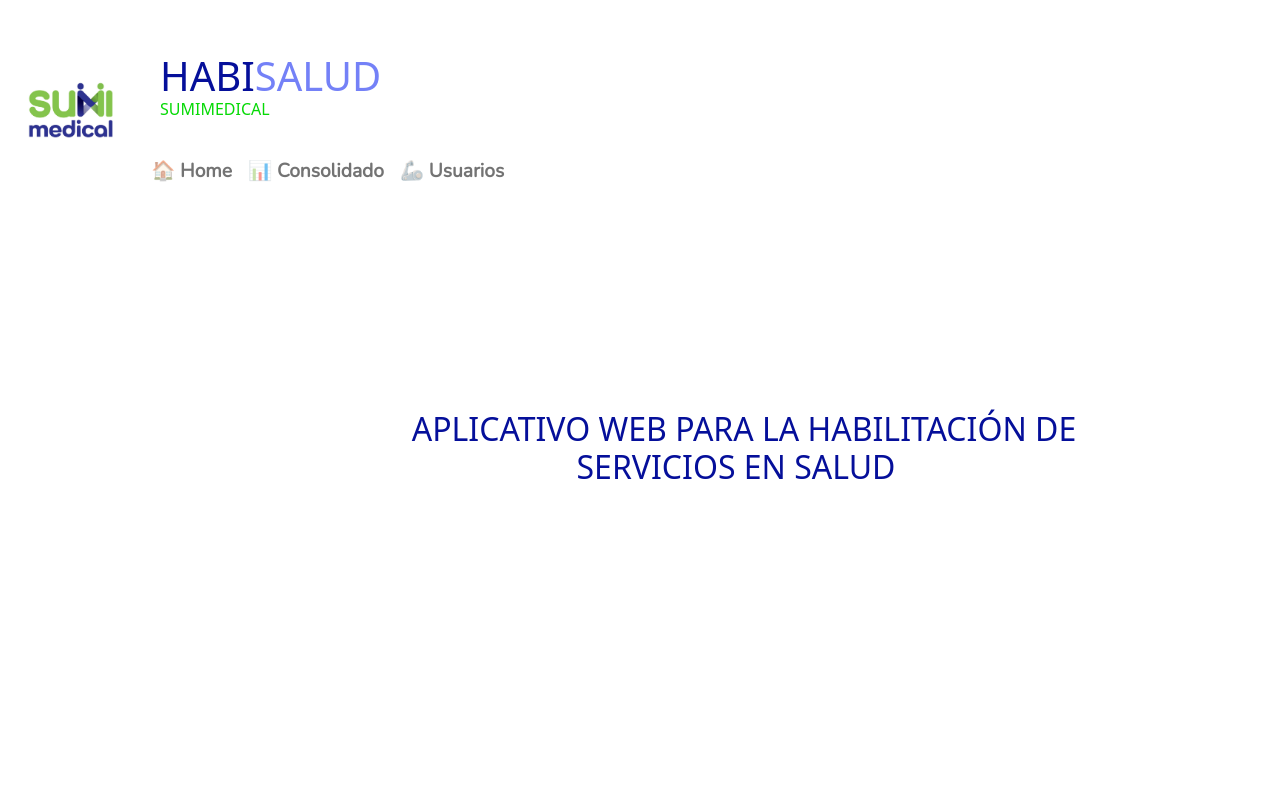
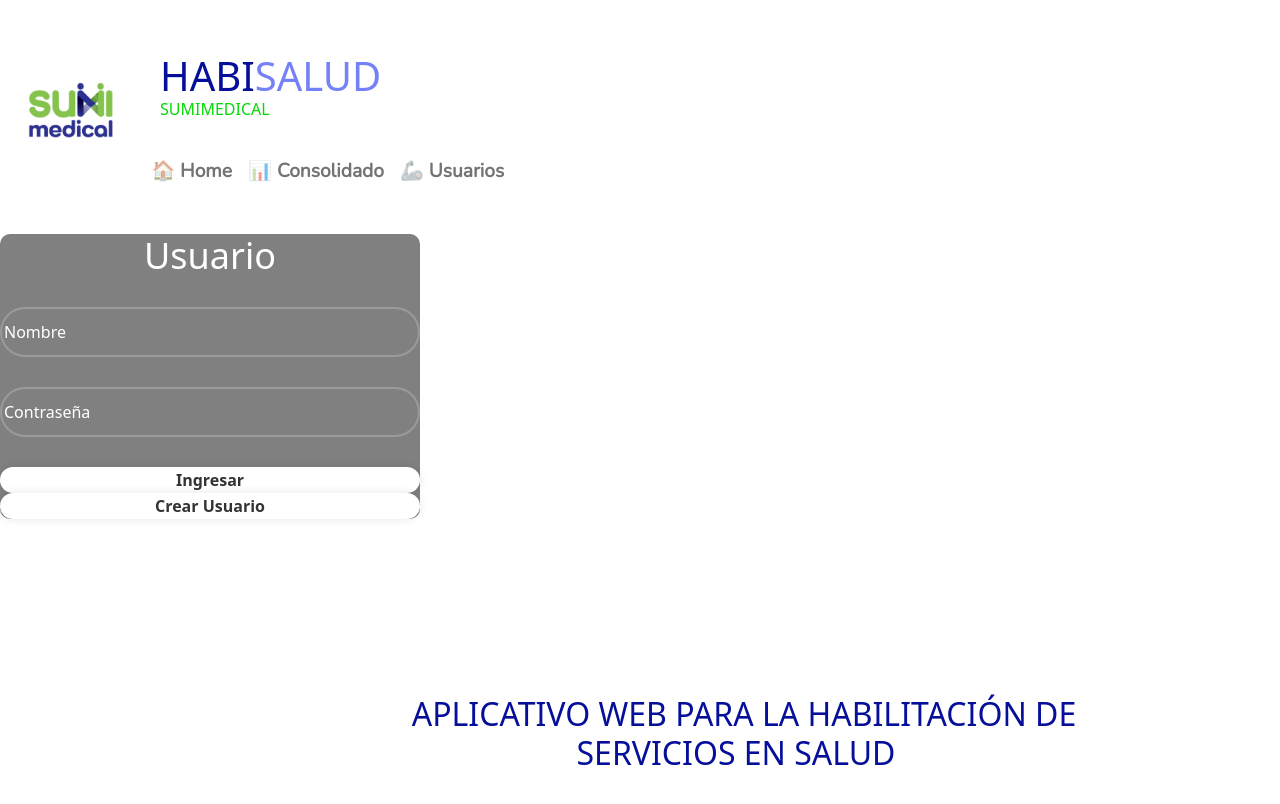
Before and after one commit to fredynofuya/MedicalDevices, a React (Create React App) app: page /Usuarios in a window 1280 px wide. Shown: the top 804 px of the page. Built offline with nearby package versions, Linux system fonts and the light colour scheme; a web font is replaced by a local one.

Commit message:
Segundo cambio

```diff
--- a/src/App.js
+++ b/src/App.js
@@ -4,7 +4,7 @@ import Navegador from "./components/Navegador/Navegador";
 import Dispositivos from "./components/Dispositivos/Dispositivos";
 import Footer from "./components/Footer/Footer";
 import MiInventario from "./components/inventario Dispositivos/Inventario";
-import Fabricantes from "./components/Fabricantes/Fabricantes";
+import Usuarios from "./components/Usuarios/Usuarios";
 
 const App = () => {
   return (
@@ -13,7 +13,7 @@ const App = () => {
       <Routes>
         <Route path="/" element={<Dispositivos/>} />
         <Route path="/Inventario" element={<MiInventario/>} />
-        <Route path="/Proveedores" element={<Fabricantes/>} />
+        <Route path="/Usuarios" element={<Usuarios/>} />
       </Routes>
       <Footer />
     </Router>
--- a/src/components/Menu/Menu.js
+++ b/src/components/Menu/Menu.js
@@ -56,7 +56,7 @@ function Menu() {
                   <Nav.Link href="/Inventario" crossOrigin="anonymous">
                     <b>📊 Consolidado</b>
                   </Nav.Link>
-                  <Nav.Link href="/Proveedores" crossOrigin="anonymous">
+                  <Nav.Link href="/Usuarios" crossOrigin="anonymous">
                     <b>🦾 Usuarios </b>
                   </Nav.Link>
                 </Nav>
```
Also changed, not shown: src/components/Usuarios/Usuarios.js (renamed from src/components/Fabricantes/Fabricantes.js, +3 -4 lines), src/components/BD/Usuarios.json (renamed from src/components/BD/Fabricantes.json), src/components/Usuarios/usuarios.css (renamed from src/components/Fabricantes/fabricantes.css).
